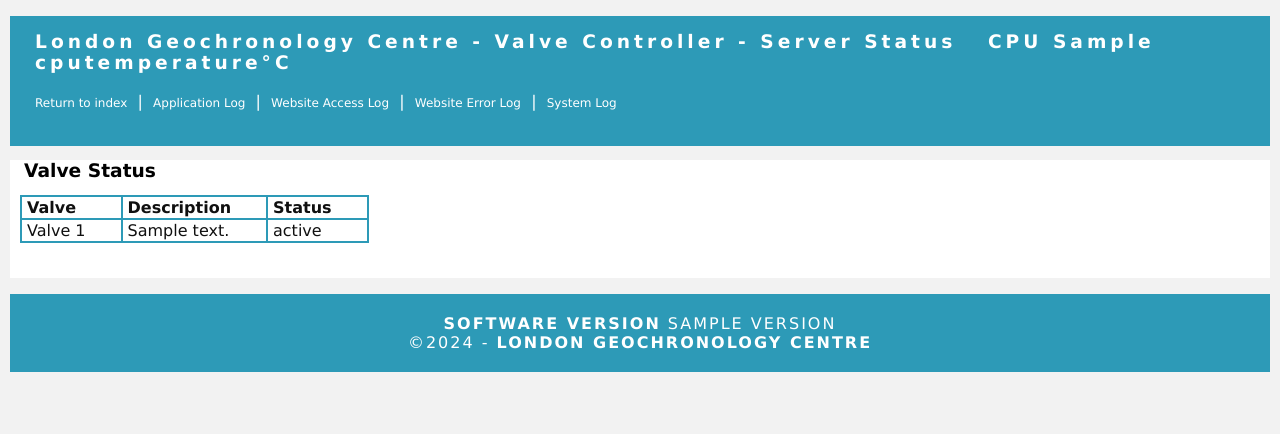
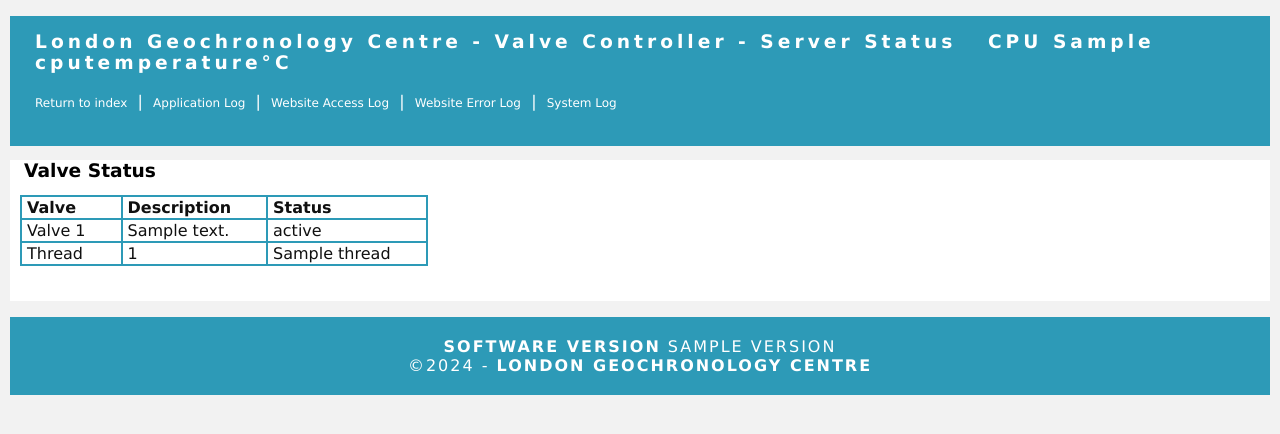
Before and after one commit to westerlymerlin/RPi-ValveController, a Flask app: template templates/index.html in a window 1280 px wide. Shown: the top 434 px of the page. Run offline with Flask 3, Linux system fonts and the light colour scheme; the template is opened without the code that fills it: most values are stand-ins (such as "Sample title", 1, 10 or a date in 2020).

Commit message:
2.1.1  Added thread info to the home screen

```diff
--- a/app.py
+++ b/app.py
@@ -2,6 +2,7 @@
 This is the main flask application - called by Gunicorn
 """
 import subprocess
+from threading import enumerate as enumerate_threads
 from flask import Flask, render_template, jsonify, request
 from logmanager import  logger
 from valvecontrol import httpstatus, valvestatus, parsecontrol
@@ -26,12 +27,20 @@ def read_cpu_temperature():
     return round(float(log) / 1000, 1)
 
 
+def threadlister():
+    """Get a list of all threads running"""
+    appthreads = []
+    for appthread in enumerate_threads():
+        appthreads.append([appthread.name, appthread.native_id])
+    return appthreads
+
+
 @app.route('/')
 def index():
     """Main web status page"""
     cputemperature = read_cpu_temperature()
     return render_template('index.html', valves=httpstatus(), cputemperature=cputemperature,
-                           version=VERSION)
+                           version=VERSION, threads=threadlister())
 
 
 @app.route('/api', methods=['POST'])
@@ -94,5 +103,6 @@ def showslogs():
                            version=VERSION)
 
 
+
 if __name__ == '__main__':
     app.run()
--- a/app_control.py
+++ b/app_control.py
@@ -6,7 +6,7 @@ import random
 import json
 from datetime import datetime
 
-VERSION = '2.1.0'
+VERSION = '2.1.1'
 
 def initialise():
     """Setup the settings structure with default values"""
--- a/templates/index.html
+++ b/templates/index.html
@@ -35,6 +35,15 @@
                     <td class="tabledataleft">{{valve['status']}}</td>
             </tr>
          {% endfor %}
+         {% for thread in threads %}
+             <tr>
+                    <td class="tabledataleft">Thread</td>
+                    <td class="tabledataleft">{{thread[0]}}</td>
+                    <td class="tabledataleft">{{thread[1]}}</td>
+
+                </tr>
+         {% endfor %}
+
       </table>
     <p>&nbsp</p>
 	</section>
```
Also changed, not shown: changelog.txt.
